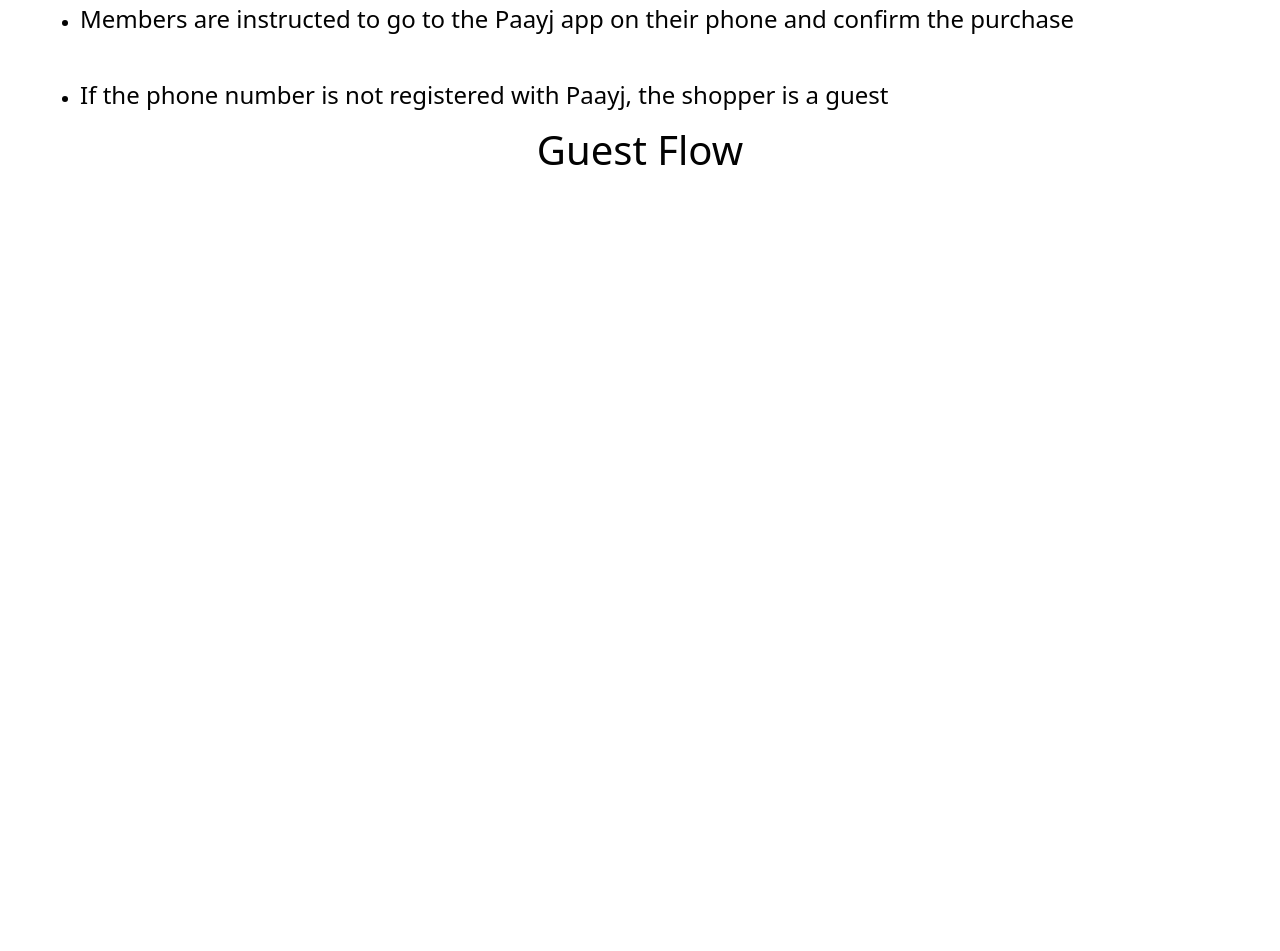
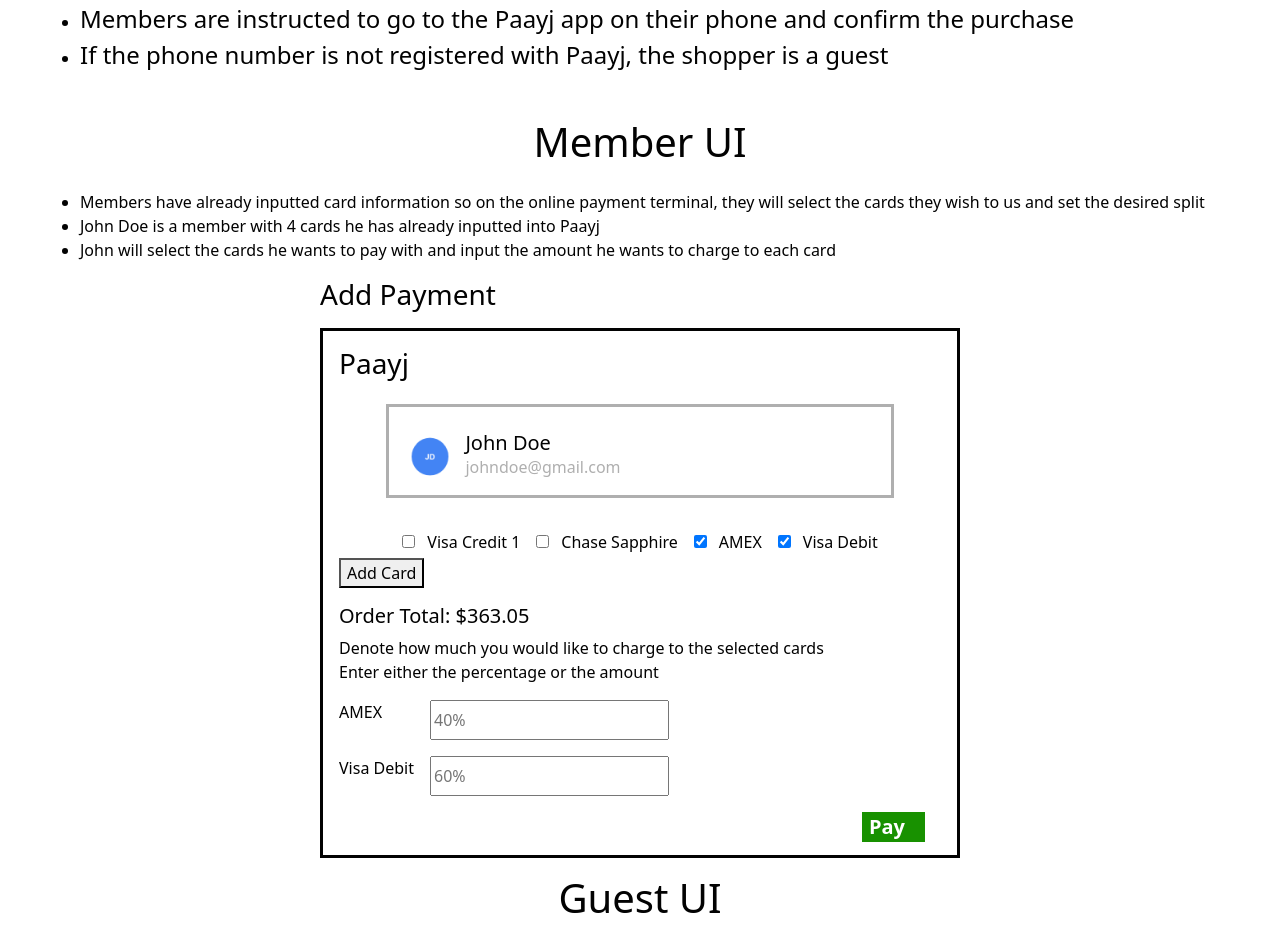
Before and after one commit to sahilpatel123/Paayj, a plain HTML site: page index.html in a window 1280 px wide. Shown: the part 1445-2396 px from the top of the page. Before the commit the page ends 1683 px from the top, so only its background shows below. Drawn offline with nearby package versions, Linux system fonts and the light colour scheme; a script that the page names is missing.

Commit message:
member flow

```diff
--- a/index.html
+++ b/index.html
@@ -20,10 +20,10 @@
 <body>
     <div class='title d-flex justify-content-center my-3'><h1>Shopper Flow</h1></div>
     <ul class='mx-5'>
-        <li><div class='screen-title '><h4>Online shopper goes to PetCo.com</h4></div></li>
-        <li><div class='screen-title'><h4>Online shopper finds desired items and adds them to cart</h4></div></li>
-        <li><div class='screen-title mb-5'><h4>Shopper views cart...</h4></div></li>
-        <li><div class='screen-title'><h4>Shopper's cart</h4></div></li>
+        <li><div class='bullet-title '><h4>Online shopper goes to PetCo.com</h4></div></li>
+        <li><div class='bullet-title'><h4>Online shopper finds desired items and adds them to cart</h4></div></li>
+        <li><div class='bullet-title mb-5'><h4>Online shopper views cart...</h4></div></li>
+        <li><div class='bullet-title'><h4>Shopper's cart</h4></div></li>
     </ul>
     <!-- ----------------------------------------------------------------------------------------------------------------------------- -->
     <div class='screen' id='cart'>
@@ -31,7 +31,7 @@
     </div>
     <div class='screen-title d-flex justify-content-center mx-5 mb-5'><h4>** Shopper selects "Paayj" **</h4></div>
 
-
+    <!-- ----------------------------------------------------------------------------------------------------------------------------- -->
     <ul class='mx-5'>
         <li><div class='screen-title'><h4>To confirm if the shopper is a Paayj member or not...</h4></div></li>
     </ul>
@@ -46,12 +46,49 @@
         <div class='continue-button d-flex justify-content-center mx-3 mt-5'><h4 class='mt-2'>Continue</h4></div>
     </div>
     <ul class='mx-5'>
-        <li><div class='screen-title'><h4>If the phone number is registered with Paayj, the shopper is a member</h4></div></li>
-        <li><div class='screen-title mb-5'><h4>Members are instructed to go to the Paayj app on their phone and confirm the purchase</h4></div></li>
-        <li><div class='screen-title'><h4>If the phone number is not registered with Paayj, the shopper is a guest</h4></div></li>
+        <li><div class='bullet-title'><h4>If the phone number is registered with Paayj, the shopper is a member</h4></div></li>
+        <li><div class='bullet-title'><h4>Members are instructed to go to the Paayj app on their phone and confirm the purchase</h4></div></li>
+        <li><div class='bullet-title mb-5'><h4>If the phone number is not registered with Paayj, the shopper is a guest</h4></div></li>
+        <!--<li><div class='bullet-title'><h4>After this, the online shopper selects shipping option, adds any promotion codes, and....</h4></div></li>
+        <li><div class='bullet-title'><h4>Inputs the required payment information to execute the transaction through Paayj!</h4></div></li> -->
     </ul>
-
-    <div class='title d-flex justify-content-center my-3'><h1>Guest Flow</h1></div>
+<!-- ----------------------------------------------------------------------------------------------------------------------------- -->
+    <div class='title d-flex justify-content-center my-3'><h1>Member UI</h1></div>
+    <ul class='mx-5'>
+        <li>Members have already inputted card information so on the online payment terminal, they will select the cards they wish to us and set the desired split</li>
+        <li>John Doe is a member with 4 cards he has already inputted into Paayj</li>
+        <li>John will select the cards he wants to pay with and input the amount he wants to charge to each card</li>
+    </ul>
+    <div class='bullet-title my-3' id='add-payment-title'><h3>Add Payment</h3></div>
+    <div class='member-payment'>
+        <div class='m-3'><h3>Paayj</h3></div>
+        <div class='user'>
+            <div class='imgcontainer'><img src="johndoe.png" alt="userpic" id='johndoepic'></div>
+            <div class='user-nameemail'>
+                <h5 class='mt-2 mb-0'> John Doe</h5>
+                <p class='email mt-0'> johndoe@gmail.com </p>
+            </div>
+        </div>
+        <div class='members-cards mb-1'>
+            <div class='card'><label><input type="checkbox" class="checkbox"> Visa Credit 1 </label></div>
+            <div class='card'><label><input type="checkbox" class="checkbox"> Chase Sapphire </label></div>
+            <div class='card'><label><input type="checkbox" class="checkbox" checked> AMEX </label></div>
+            <div class='card'><label><input type="checkbox" class="checkbox" checked> Visa Debit </label></div>
+        </div>
+        <div class='addcard mx-3 mb-3'><button type="button">Add Card</button></div>
+        <div class='numbers mx-3'>
+            <h5> Order Total: $363.05 </h5>
+            <p class='mb-0 '> Denote how much you would like to charge to the selected cards</p>
+            <p class='mt-0 '>Enter either the percentage or the amount</p>
+            <div class='selectedcard'>
+                <div class='splitcard'><p>AMEX</p><input type="text" class="splitcardform mx-5" placeholder="40%"></div>
+                <div class='splitcard'><p>Visa Debit</p><input type="text" class="splitcardform mx-3" placeholder="60%"></div>
+            </div>
+        </div>
+        <div><p class='pay-button'>Pay</p></div>
+    </div>
+<!-- ----------------------------------------------------------------------------------------------------------------------------- -->
+    <div class='title d-flex justify-content-center my-3'><h1>Guest UI</h1></div>
 
     <script src="main.js"></script>
 </body>
--- a/style.css
+++ b/style.css
@@ -8,14 +8,14 @@ body {
 }
 
 
+
+
 .screen {
     margin: auto;
     width: 80%;
     border-style: solid;
     border-color: #020202;
 }
-
-
 #cart {
     display: flex;
     height: 500px;
@@ -23,6 +23,10 @@ body {
 #cartpic {
     max-width: 100%;
 }
+
+
+
+
 
 
 .enter-phone-number {
@@ -48,3 +52,76 @@ body {
     background-color: #020202;
     color: white;
 }
+
+
+
+
+
+
+#add-payment-title {
+    margin-left: 20rem;
+}
+.member-payment {
+    width: 50%;
+    height: 530px;
+    margin: auto;
+    border-style: solid;
+    border-color: #020202;
+    display: flex;
+    flex-direction: column;
+}
+.user {
+    display: flex;
+    justify-content: flex-start;
+    width: 80%;
+    border-style: solid;
+    border-color: rgb(175, 175, 175);
+    margin-left: auto;
+    margin-right: auto;
+    padding-left: 1rem;
+    padding-top: 1rem;
+}
+.user-nameemail {
+    display: flex;
+    flex-direction: column;
+    justify-content: center;
+}
+.imgcontainer {
+    width: 50px;
+    height: 50px;
+    margin-top: 11px;
+    margin-right: 10px;
+}
+#johndoepic {
+    max-width: 100%;
+    max-height: 100%;
+}
+.email {
+    color: rgb(175, 175, 175);
+}
+.members-cards {
+    display: flex;
+    width: 80%;
+    justify-content: space-evenly;
+    margin-top: 2rem;
+    margin-left: auto;
+    margin-right: auto;
+    border: none;
+}
+.card {
+    border: none;
+}
+.splitcard {
+    display: flex;
+    margin-bottom: 1rem;
+}
+.pay-button{
+    font-size: 20px;
+    text-align: right;
+    margin-right: 2rem;
+    background-color: #189100;
+    color: white;
+    margin-left: 85%;
+    padding-right: 20px;
+    font-weight: bold;
+}
```
Also changed, not shown: johndoe.png (added).
